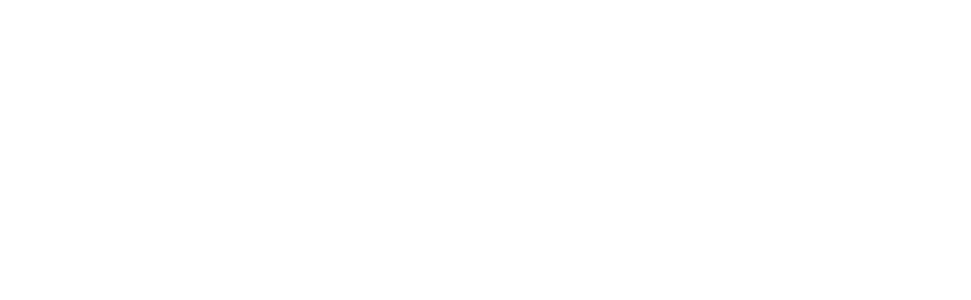
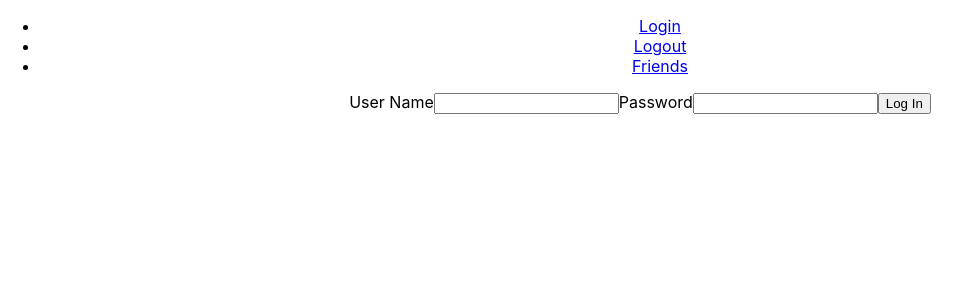
Before and after one commit to bloominstituteoftechnology/web-module-project-client-auth, a React (Create React App) app in the folder friends/: page / in a window 1280 px wide. Shown: the top 300 px of the page, without its empty margins (0-971 px from the left). Built offline with nearby package versions, Linux system fonts and the light colour scheme.

Commit message:
all working except logout localstorage wont remove token

```diff
--- a/friends/src/App.js
+++ b/friends/src/App.js
@@ -1,11 +1,35 @@
+import React from 'react';
+import { BrowserRouter as Router, Route, Link, Switch} from 'react-router-dom'
 
+import Login from './components/Login';
+import FriendsList from './components/FriendsList'
+import Logout from './components/Logout'
 import './App.css';
 
 function App() {
   return (
+    <Router>
     <div className="App">
+      <ul>
+        <li>
+          <Link to='/login'>Login</Link>
+        </li>
+        <li>
+          <Link to='/logout'>Logout</Link>
+        </li>
+        <li>
+          <Link to='/protected'>Friends</Link>
+        </li>
+      </ul>
+      <Switch>
+        <Route exact path='/protected' component={FriendsList}/>
+        <Route path='/logout' component={Logout}/>
+        <Route path='/login' component={Login}/>
+        <Route path='/' component={Login}/>
+      </Switch>
 
     </div>
+    </Router>
   );
 }
 
--- a/friends/src/components/FriendForm.js
+++ b/friends/src/components/FriendForm.js
@@ -9,16 +9,17 @@
     })
     const onChange = (e) => {
         setFriend({
-            ...this.state,
+            ...friend,
             [e.target.name]: e.target.value
         })
     }
     const handleSubmit = (e) => {
         e.preventDefault();
-        props.addfriend({
+        const newFriend = {
             ...friend,
-            id: Date.now(),
-        })
+            id: Date.now()
+        }
+        props.addFriend(newFriend)
     }
     return (
         <div>
@@ -32,6 +33,7 @@
 
                <label htmlFor='age'>Age</label>
                <input type='text' name='age' id='age' value={friend.age} onChange={onChange}/>
+               <button>submit</button>
                </form>
         </div>
     )
--- a/friends/src/components/FriendsList.js
+++ b/friends/src/components/FriendsList.js
@@ -1,3 +1,4 @@
+import axios from 'axios'
 import React, { Component } from 'react'
 import FriendForm from './FriendForm'
 
@@ -9,7 +10,20 @@
         this.getData()
     }
     getData = () => {
-
+        axios.get('http://localhost:5000/api/friends', {
+            headers: {
+                authorization: localStorage.getItem('token')
+            }
+        })
+        .then((res) => {
+            console.log(res.data)
+            this.setState({
+                friends: res.data
+            })
+        })
+        .catch((err) => {
+            console.log(err.response)
+        })
     }
     addFriend = (friend) => {
         this.setState({
@@ -20,6 +34,9 @@
     render() {
         return (
             <div>
+                {this.state.friends.map((friend) => {
+                    return <div>{friend.name}, {friend.age}</div>
+                })}
                 <FriendForm addFriend={this.addFriend}/>
             </div>
         )
--- a/friends/src/components/Login.js
+++ b/friends/src/components/Login.js
@@ -1,10 +1,50 @@
 import React, { Component } from 'react'
+import axios from 'axios';
 
 export class Login extends Component {
+    state = {
+        credentials:{
+            username: '',
+            password:''
+        }
+
+    }
+    onChange = (e) => {
+        this.setState({
+            credentials: {
+                ...this.state.credentials,
+                [e.target.name]: e.target.value
+            }
+
+        })
+    }
+    login = (e) => {
+        e.preventDefault();
+        console.log("buttonCLicked", this.state.credentials)
+        axios.post('http://localhost:5000/api/login', this.state.credentials)
+        .then((res) => {
+            console.log(res.data)
+            localStorage.setItem('token', res.data.payload)
+            console.log(this.props)
+            this.props.history.push('/protected')
+        })
+        .catch((err) => {
+            console.log(err.response)
+        })
+
+
+    }
     render() {
+        console.log(this.state.credentials)
         return (
             <div>
-
+                <form onSubmit={this.login}>
+                    <label htmlFor='username'>User Name</label>
+                    <input id='username' name='username' type='text' value={this.state.credentials.username} onChange={this.onChange}/>
+                    <label htmlFor='password'>Password</label>
+                    <input id='password' name='password' type='password' value={this.state.credentials.password} onChange={this.onChange}/>
+                    <button type='submit'>Log In</button>
+                </form>
             </div>
         )
     }
--- a/friends/src/components/Logout.js
+++ b/friends/src/components/Logout.js
@@ -1,13 +1,28 @@
 import React, { Component } from 'react'
+import axios from 'axios'
 
-export class Logout extends Component {
-    render() {
+const Logout = () => {
+
+
+    axios.post('http://localhost:5000/api/logout', {
+        headers: {
+            authorization: localStorage.getItem('token')
+        }
+    })
+        .then((res) => {
+            console.log(res.data)
+            localStorage.removeItem('token');
+            this.props.history.push('/login')        })
+        .catch((err) => {
+            console.log(err.response)
+        })
+
+
+
         return (
-            <div>
-
-            </div>
+            <div></div>
         )
     }
-}
+
 
 export default Logout
```
